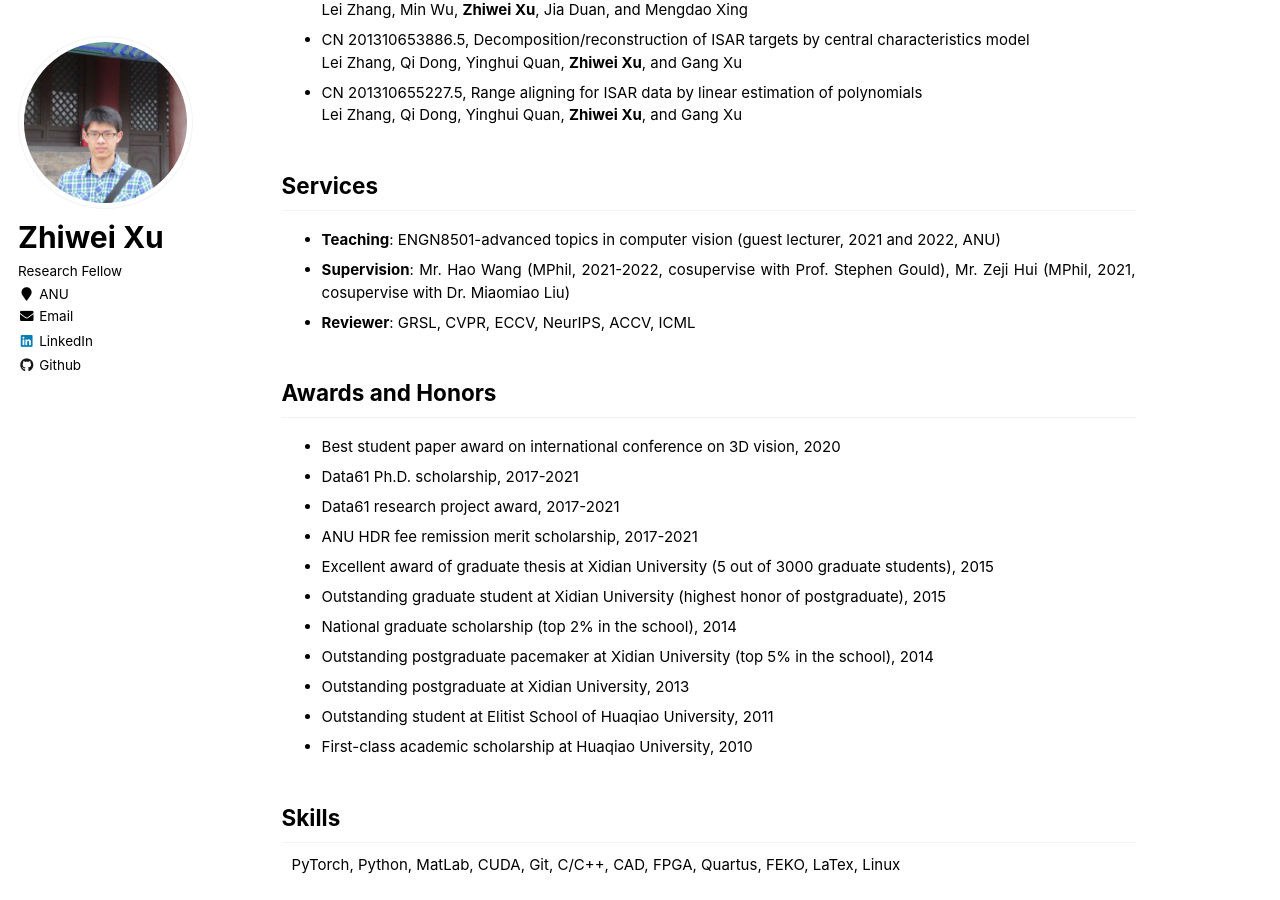
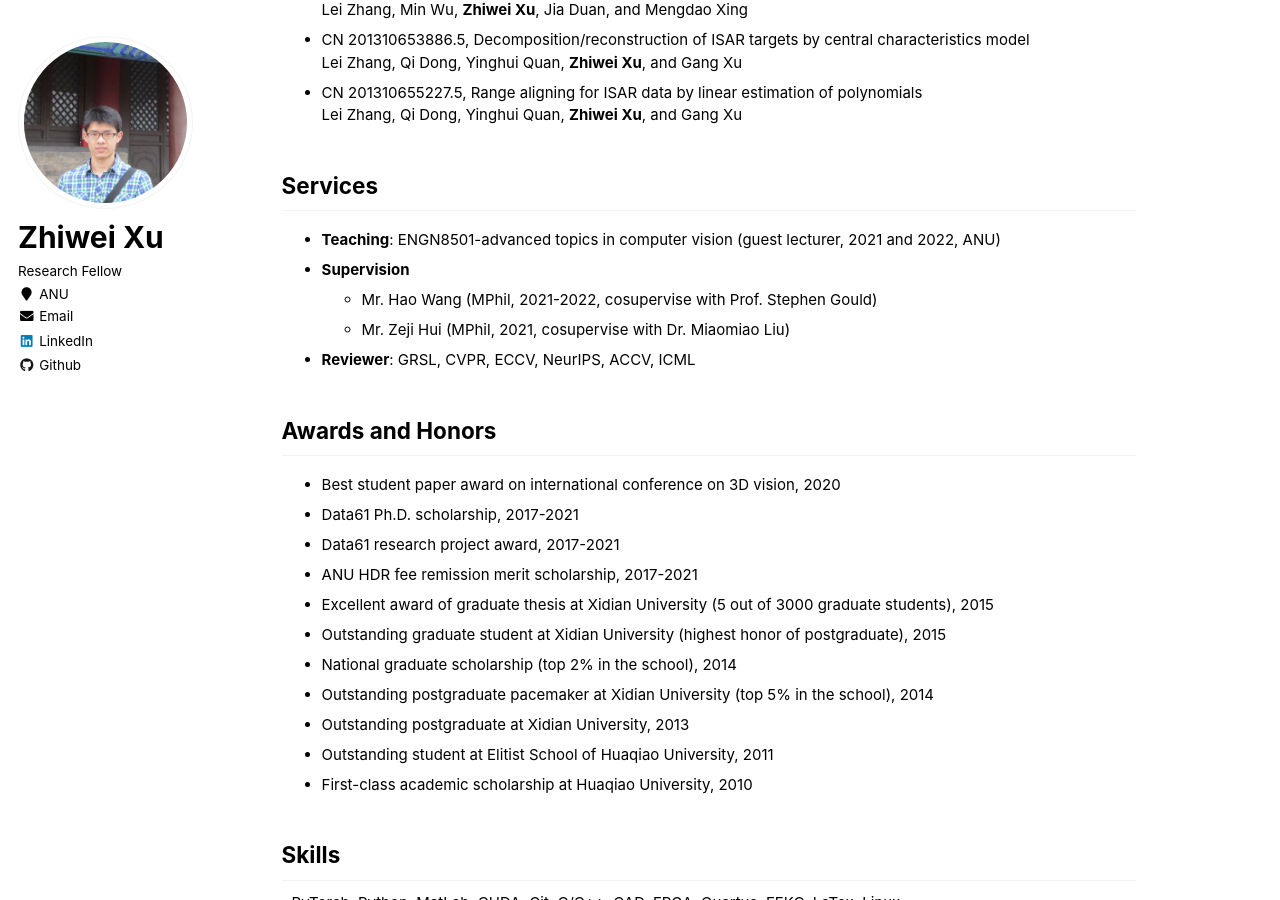
Before and after one commit to zwxu064/zwxu064.github.io, a Jekyll site: the page built from _pages/about.html, in a window 1280 px wide and 900 px high, scrolled down 3384 px. Built offline with Jekyll 4.4.1, drawn with Linux system fonts in a browser that asks for light colours.

Commit message:
Update about.html

```diff
--- a/_pages/about.html
+++ b/_pages/about.html
@@ -200,7 +200,11 @@
   <ul>
     <li><div><strong>Teaching</strong>: ENGN8501-advanced topics in computer vision (guest lecturer, 2021 and 2022, ANU)</div>
 
-    <li><div><strong>Supervision</strong>: Mr. Hao Wang (MPhil, 2021-2022, cosupervise with Prof. Stephen Gould), Mr. Zeji Hui (MPhil, 2021, cosupervise with Dr. Miaomiao Liu)</div>
+    <li><div><strong>Supervision</strong>
+      <ul>
+	<li><div>Mr. Hao Wang (MPhil, 2021-2022, cosupervise with Prof. Stephen Gould)</div>
+	<li><div>Mr. Zeji Hui (MPhil, 2021, cosupervise with Dr. Miaomiao Liu)</div>
+      </ul>
 
     <li><div><strong>Reviewer</strong>: GRSL, CVPR, ECCV, NeurIPS, ACCV, ICML</div>
   </ul>
```
